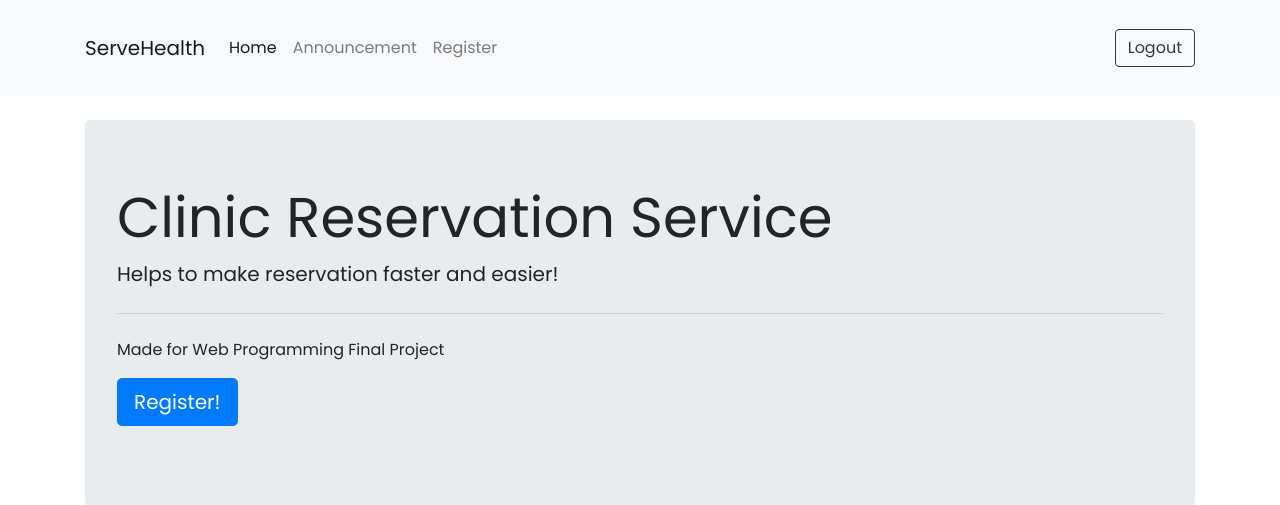
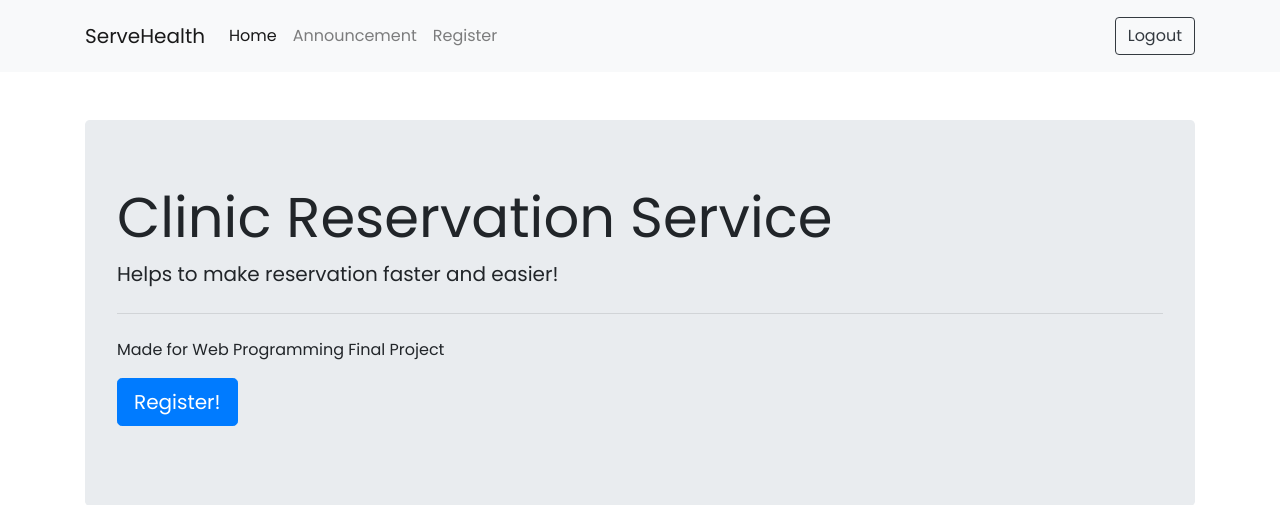
Before and after one commit to zaRizk7/reservasi-pasien-klinik, a CodeIgniter app: page /reservasi-klinik/index.php/home/index in a window 1280 px wide. Shown: the top 505 px of the page. Run offline with CodeIgniter, Linux system fonts and the light colour scheme; the visitor is signed in with stand-in values (Sample User, id 1); some libraries are stand-ins or nearby versions.

```diff
--- a/application/views/templates/stylesheets.php
+++ b/application/views/templates/stylesheets.php
@@ -16,7 +16,7 @@
 	}
 
 	.navbar {
-		min-height: 6rem;
+		min-height: 4.5rem;
 	}
 
 	.nav-form {
```
